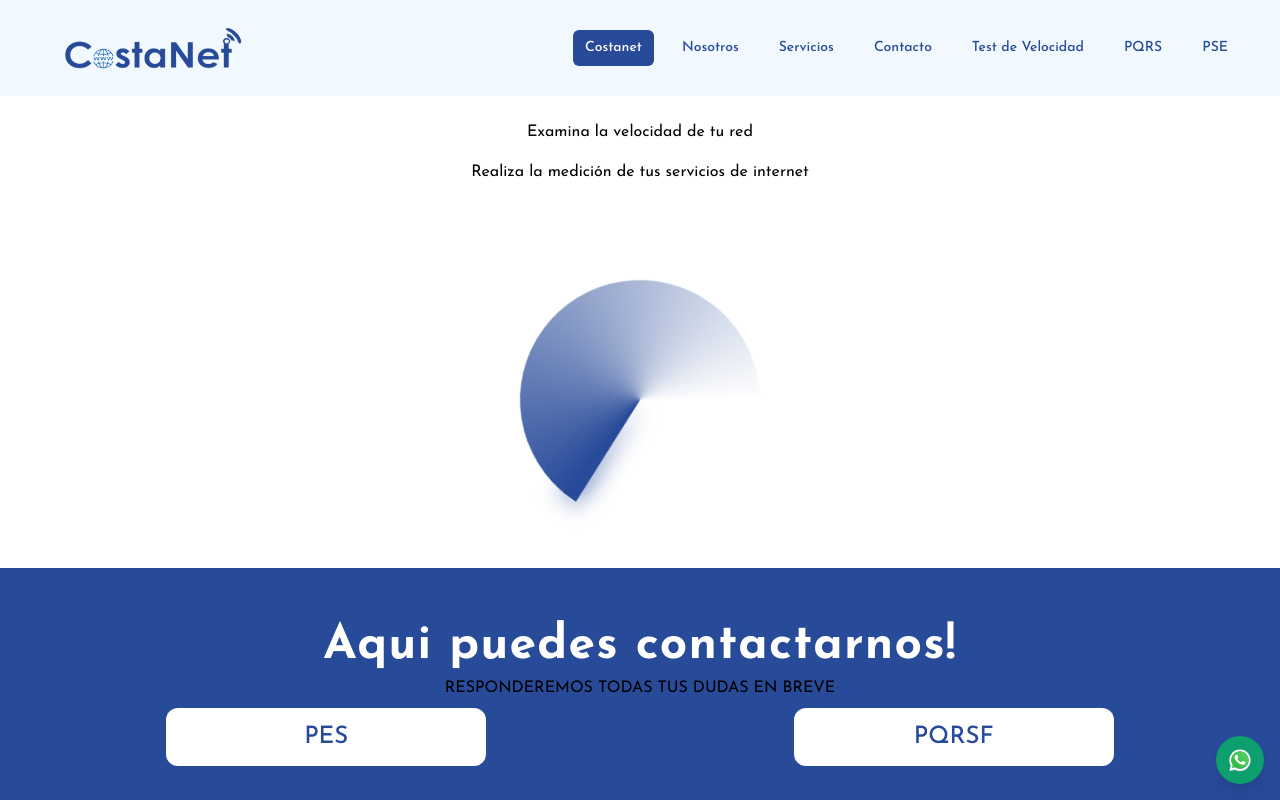
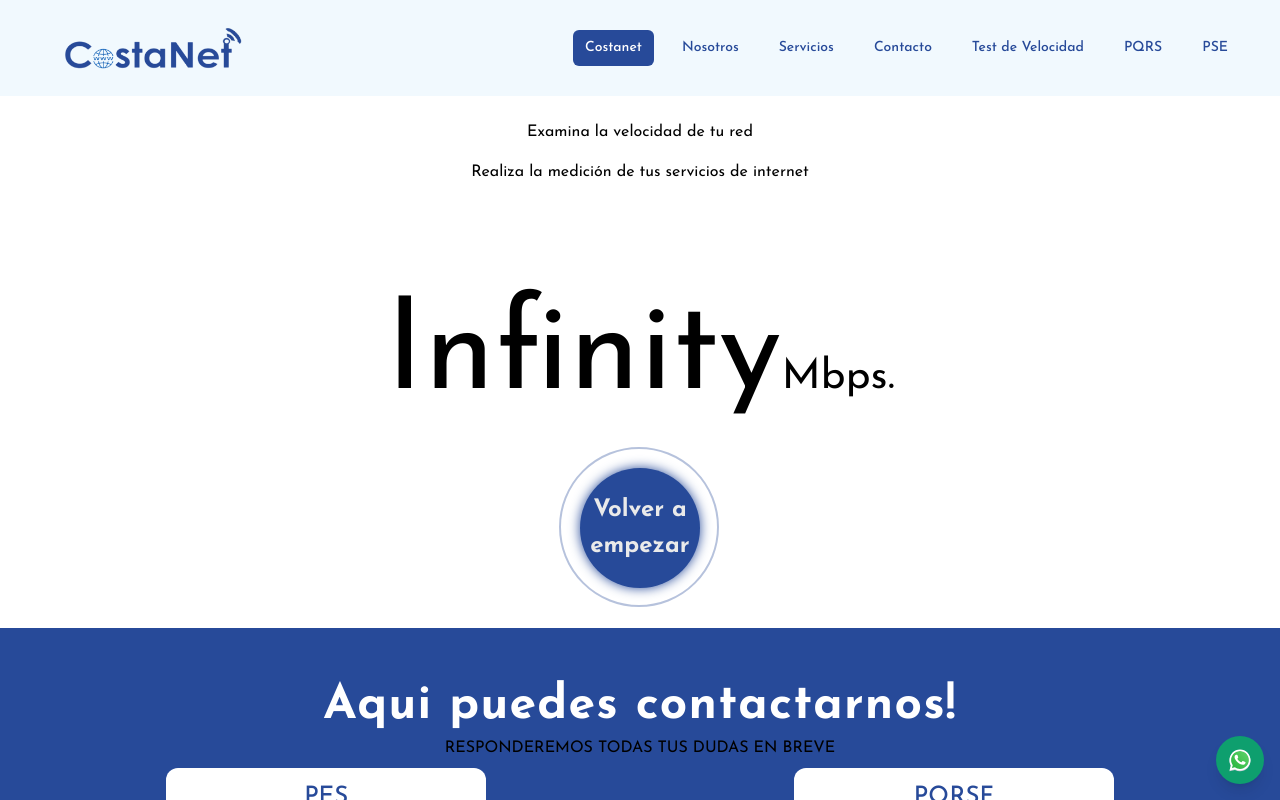
Before and after one commit to labs-company/costanet, a Next.js app: page / in a window 1280 px wide. Both pictures are taken after a click on the button "EMPEZAR". Shown: the part 2267-3067 px from the top of the page. Built offline with nearby package versions, Linux system fonts and the light colour scheme.

Commit message:
fix: se borra upload

```diff
--- a/components/SpeedTest.tsx
+++ b/components/SpeedTest.tsx
@@ -1,10 +1,9 @@
 "use client";
 
-import React, { SetStateAction, useState } from "react";
+import { useState } from "react";
 
 export default function SpeedTest() {
-  const [totalDownloadSpeed, setTotalDownloadSpeed] = useState("0");
-  const [totalUploadSpeed, setTotalUploadSpeed] = useState("0");
+  const [totalSpeed, setTotalSpeed] = useState("0");
   const [elementLoader, setElementLoader] = useState({
     loader: true,
     loaderContent: true,
@@ -13,56 +12,45 @@ export default function SpeedTest() {
   });
   const [message, setMessage] = useState("EMPEZAR");
 
-  const animateSpeed = (
-    speed: string,
-    setSpeed: React.Dispatch<SetStateAction<string>>
-  ) => {
-    let i = 0;
+  const handleClickTest = () => {
+    const imageLink =
+      "https://upload.wikimedia.org/wikipedia/commons/0/0e/Tokyo_Sky_Tree_2012_%E2%85%A3.JPG";
+    const downloadSize = 8185374;
+    const downloadSrc = new Image();
 
-    const animate = () => {
-      if (i < parseFloat(speed)) {
-        const speedAnimate = i.toFixed(2);
-        setSpeed(speedAnimate);
-        setTimeout(animate, 20);
-        i += 1.02;
-      } else {
-        setSpeed(speed);
-      }
-    };
-
-    animate();
-  };
-
-  const handleClickTest = () => {
     setElementLoader({
       loaderContent: false,
       loader: false,
       speedTotal: true,
       resultAgain: true,
     });
+    const startTime = new Date().getTime();
 
-    const startTime = new Date().getTime();
-    const downloadSize = 1024 * 1024 * 100;
-    const uploadSize = 1024 * 1024 * 10;
+    const cacheImage = `?nn=${startTime}`;
 
-    setTimeout(() => {
+    downloadSrc.src = imageLink + cacheImage;
+
+    downloadSrc.onload = () => {
       const endTime = new Date().getTime();
       const timeDuration = (endTime - startTime) / 1000;
-      const downloadedBytes = downloadSize * 8;
-      const uploadedBytes = uploadSize * 8;
-      const downloadSpeed = (
-        downloadedBytes /
-        timeDuration /
-        1024 /
-        1024
-      ).toFixed(2);
-      const uploadSpeed = (uploadedBytes / timeDuration / 1024 / 1024).toFixed(
-        2
-      );
+      const loadedBytes = downloadSize * 8;
+      const totalSpeed = (loadedBytes / timeDuration / 1024 / 1024).toFixed(2);
 
-      animateSpeed(downloadSpeed, setTotalDownloadSpeed);
-      animateSpeed(uploadSpeed, setTotalUploadSpeed);
+      let i = 0;
 
+      const animateMbps = () => {
+        if (i < parseInt(totalSpeed)) {
+          const totalSpeedAnimate = i.toFixed(2);
+          setTotalSpeed(totalSpeedAnimate);
+          setTimeout(animateMbps, 20);
+          i += 1.02;
+        } else {
+          setTotalSpeed(totalSpeed);
+        }
+      };
+
+      animateMbps();
+      setTotalSpeed(totalSpeed);
       setElementLoader({
         loaderContent: true,
         loader: true,
@@ -70,7 +58,7 @@ export default function SpeedTest() {
         resultAgain: false,
       });
       setMessage("Volver a empezar");
-    }, 3000);
+    };
   };
 
   return (
@@ -90,16 +78,8 @@ export default function SpeedTest() {
               elementLoader.speedTotal ? "hiden" : "hiden-none"
             }`}
           >
-            <div className="flex gap-14 items-center">
-              <div>
-                <p className="sm:text-9xl">{totalDownloadSpeed}</p>
-                <small className="text-md"> Mbps (Download)</small>
-              </div>
-              <div>
-                <p className="sm:text-9xl">{totalUploadSpeed}</p>
-                <small className="text-md"> Mbps (Upload)</small>
-              </div>
-            </div>
+            <p className="sm:text-9xl">{totalSpeed}</p>
+            <small className="text-md"> Mbps.</small>
           </div>
           <button onClick={handleClickTest} className="text-2xl">
             {message}
```
